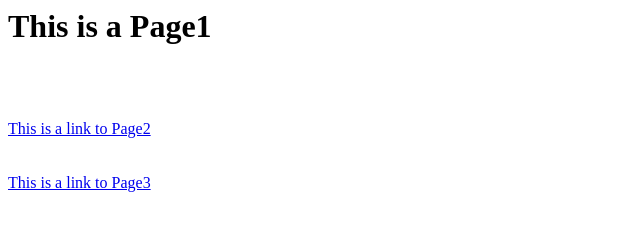
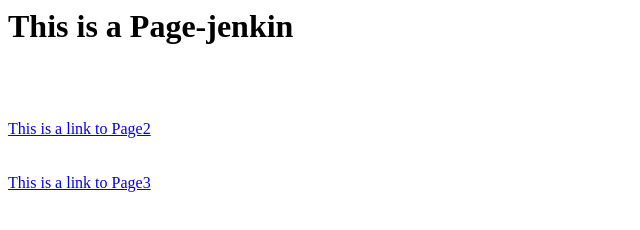
Before and after one commit to tuhin129/examq3, a plain HTML site: page index.html in a window 1280 px wide. Shown: the whole page, without its empty margins (0-640 px from the left). Drawn offline with Linux system fonts and the light colour scheme.

Commit message:
Update index.html

```diff
--- a/index.html
+++ b/index.html
@@ -4,7 +4,7 @@
 </head>
 <body>
 
-<h1>This is a Page1</h1><br><br><br>
+<h1>This is a Page-jenkin</h1><br><br><br>
 
 <a href = page2.html >This is a link to Page2</a><br><br><br>
 <a href = page3.html >This is a link to Page3</a>
```
